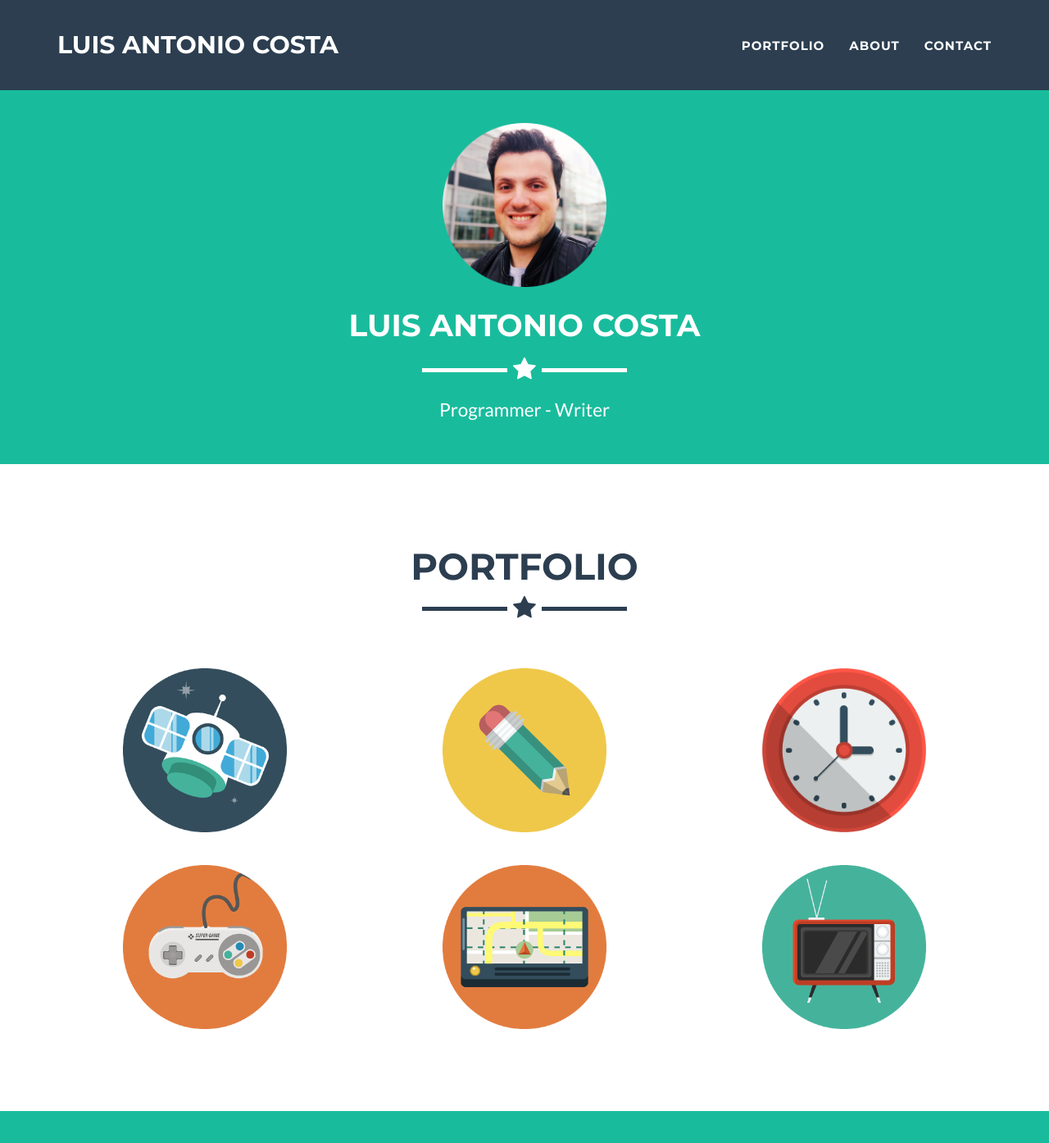
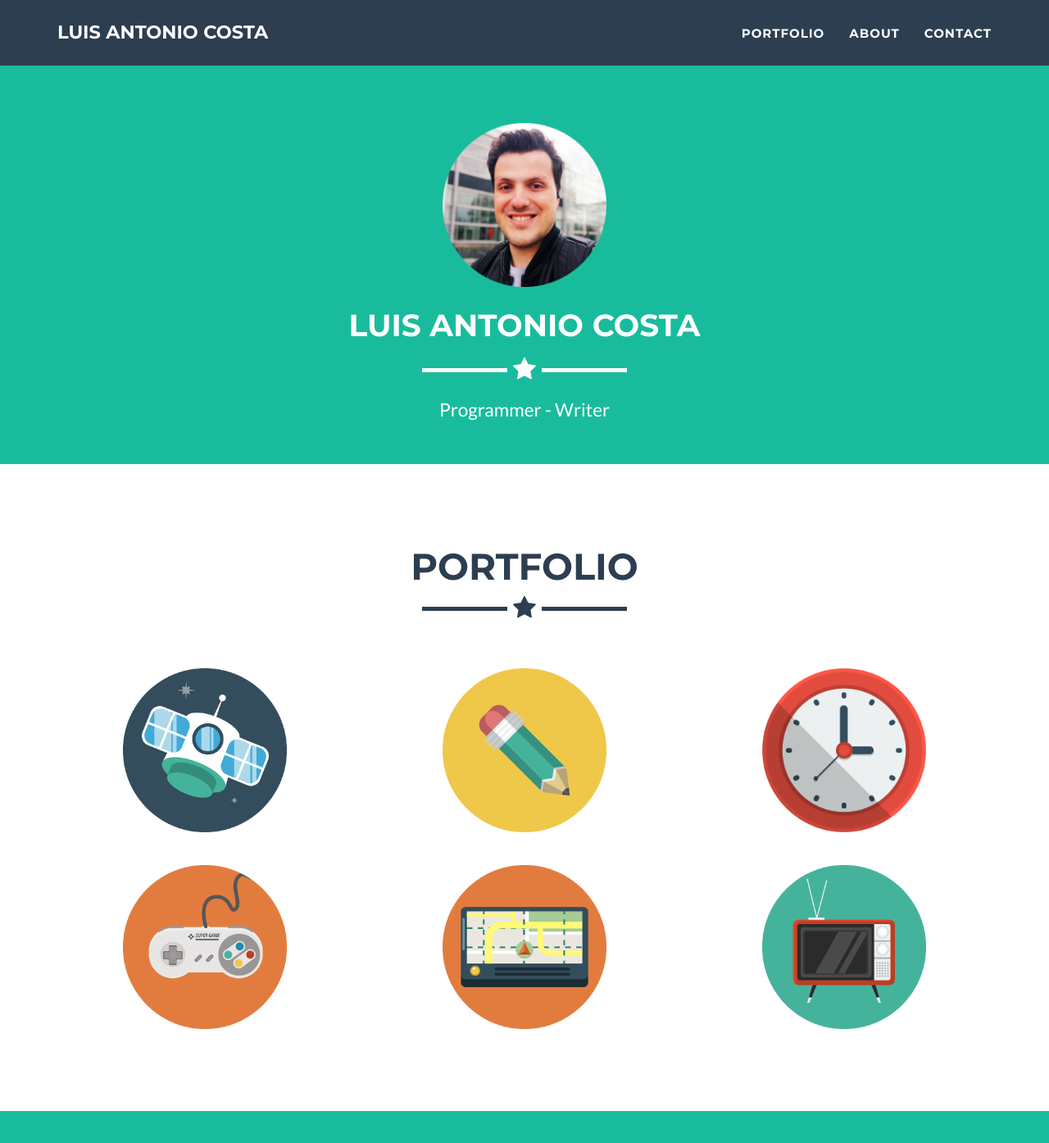
Before and after one commit to luiscosta89/luiscosta89.github.io, a Jekyll site: the page built from index.html, in a window 1280 px wide and 1400 px high. Shown: the top 1394 px of the window at 82% size. Built offline with Jekyll 4.4.1, drawn with Linux system fonts in a browser that asks for light colours.

Commit message:
Ajustando padding da navbar.

```diff
--- a/_includes/css/main.css
+++ b/_includes/css/main.css
@@ -126,14 +126,14 @@ header .intro-text .skills {
 
 @media(min-width:768px) {
     .navbar-fixed-top {
-        padding: 25px 0;
+        padding: 10px 0;
         -webkit-transition: padding .3s;
         -moz-transition: padding .3s;
         transition: padding .3s;
     }
 
     .navbar-fixed-top .navbar-brand {
-        font-size: 2em;
+        font-size: 1.5em;
         -webkit-transition: all .3s;
         -moz-transition: all .3s;
         transition: all .3s;
```
